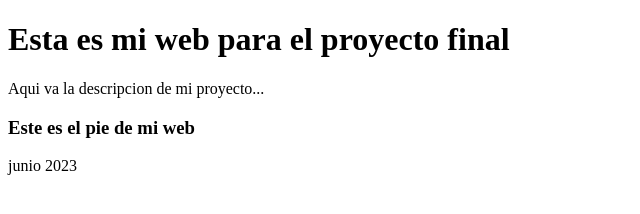
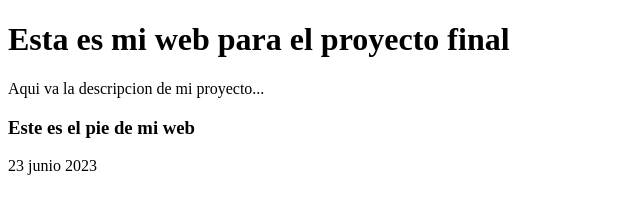
Before and after one commit to rpverson/Proyectos_TI, a plain HTML site: page index.html in a window 1280 px wide. Shown: the full height of the page, 0-640 px from the left. Drawn offline with Linux system fonts and the light colour scheme.

Commit message:
Se actualizo la fecha

```diff
--- a/index.html
+++ b/index.html
@@ -11,6 +11,5 @@
 </body>
 <footer>
     <h3>Este es el pie de mi web</h3>
-    <p>junio 2023</p>
+    <p> 23 junio 2023</p>
 </footer>
-</html>
```
